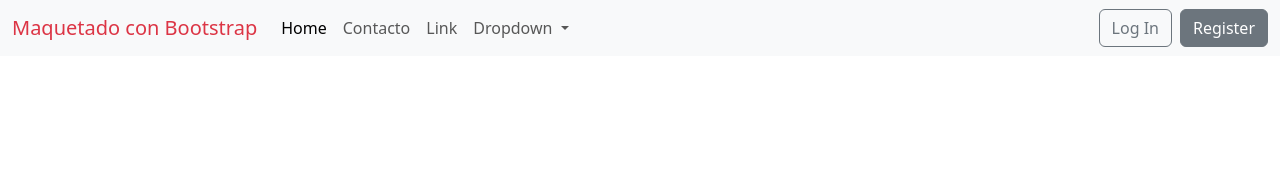
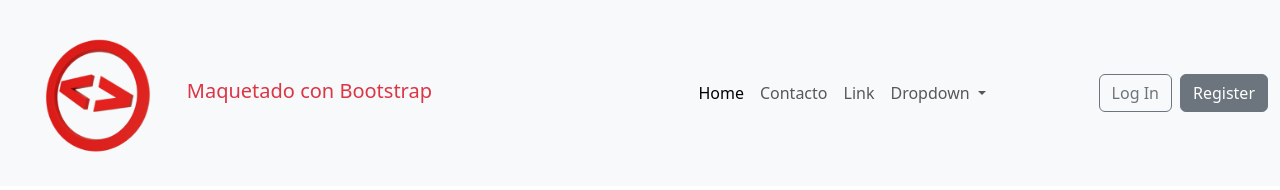
Before and after one commit to luciapaterlini/52iGit, a plain HTML site: page index.html in a window 1280 px wide. Drawn offline with nearby package versions, Linux system fonts and the light colour scheme.

Commit message:
agrego logo al navbar

```diff
--- a/index.html
+++ b/index.html
@@ -15,7 +15,7 @@
         <nav class="navbar navbar-expand-lg bg-body-tertiary">
             <div class="container-fluid">
               <div>
-                <a class="navbar-brand text-danger" href="#">Maquetado con Bootstrap</a>
+                <a class="navbar-brand text-danger" href="#"><img src="/assets/Logo_Rojo0000.png" alt="logo" class="w-25"> Maquetado con Bootstrap</a>
                 <button
                   class="navbar-toggler"
                   type="button"
```
Also changed, not shown: assets/Logo_Rojo0000.png (added).
